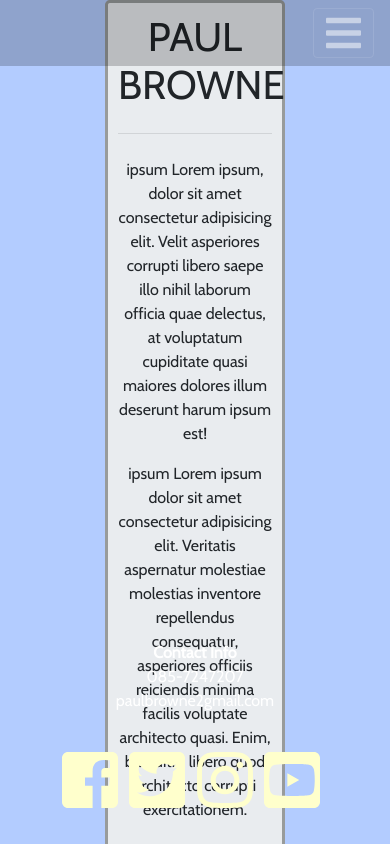
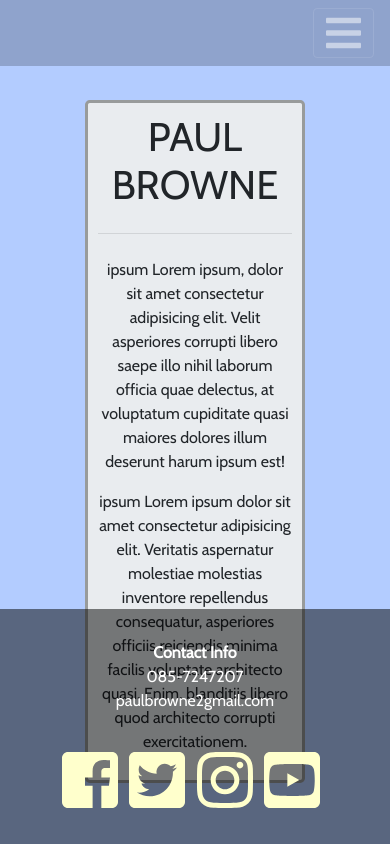
Before and after one commit to pbtrad/Project-blue, a plain HTML site: page bio.html in a window 390 px wide. Drawn offline with nearby package versions, Linux system fonts and the light colour scheme.

Commit message:
Gave footer background color, resized, jumbotron to 61%, centered h1 text

```diff
--- a/style.css
+++ b/style.css
@@ -150,15 +150,18 @@ hr.socket {
 
 }
  .jumbotron {
-    margin: auto;
-    width: 50%;
+    /*margin: auto;*/
+    width: 61%;
     border: 3px solid #989b9b;
     padding: 10px;
+    margin-top: 100px;
  }
 
  .jumbotron h1 {
      text-transform: uppercase;
  }
+
+
 
 @media screen and (max-width: 600px) {
     .navbar {
@@ -188,10 +191,7 @@ hr.socket {
     }
 
     .footer div {
-        background-color: rgba(0, 0, 0, 0.0);
-
+        background-color: rgba(0, 0, 0, 0.5);
     }
 
-
-
 }
```
